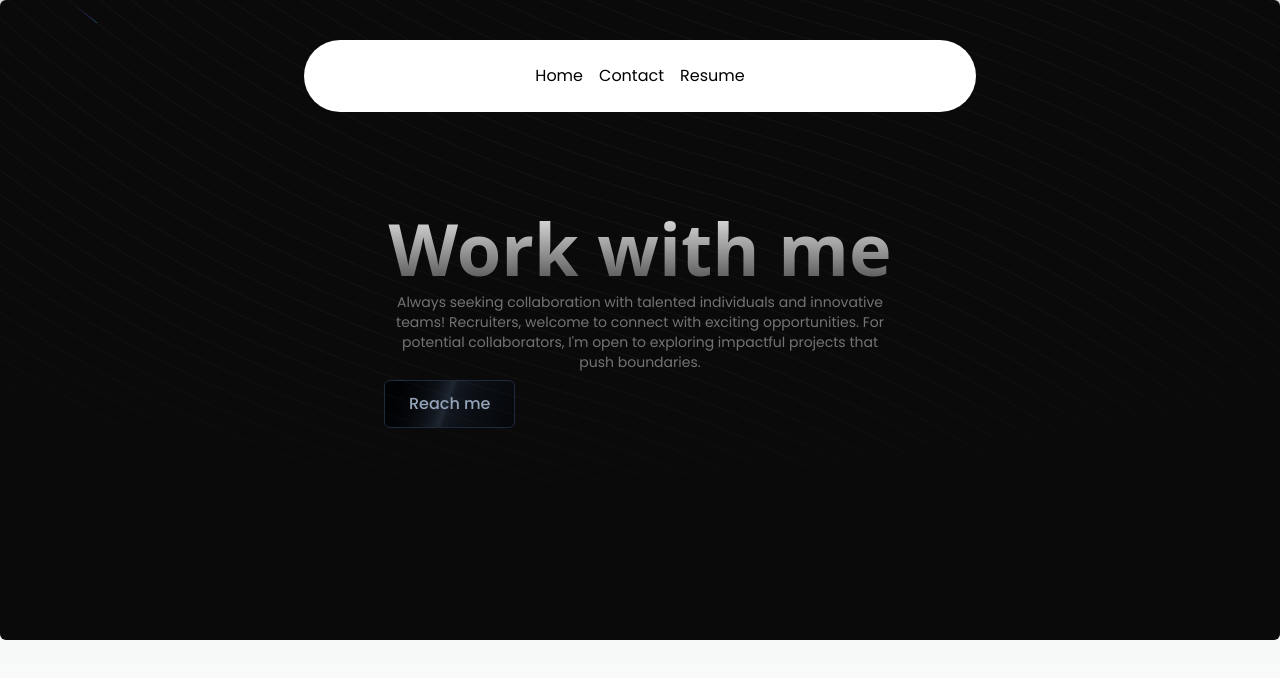
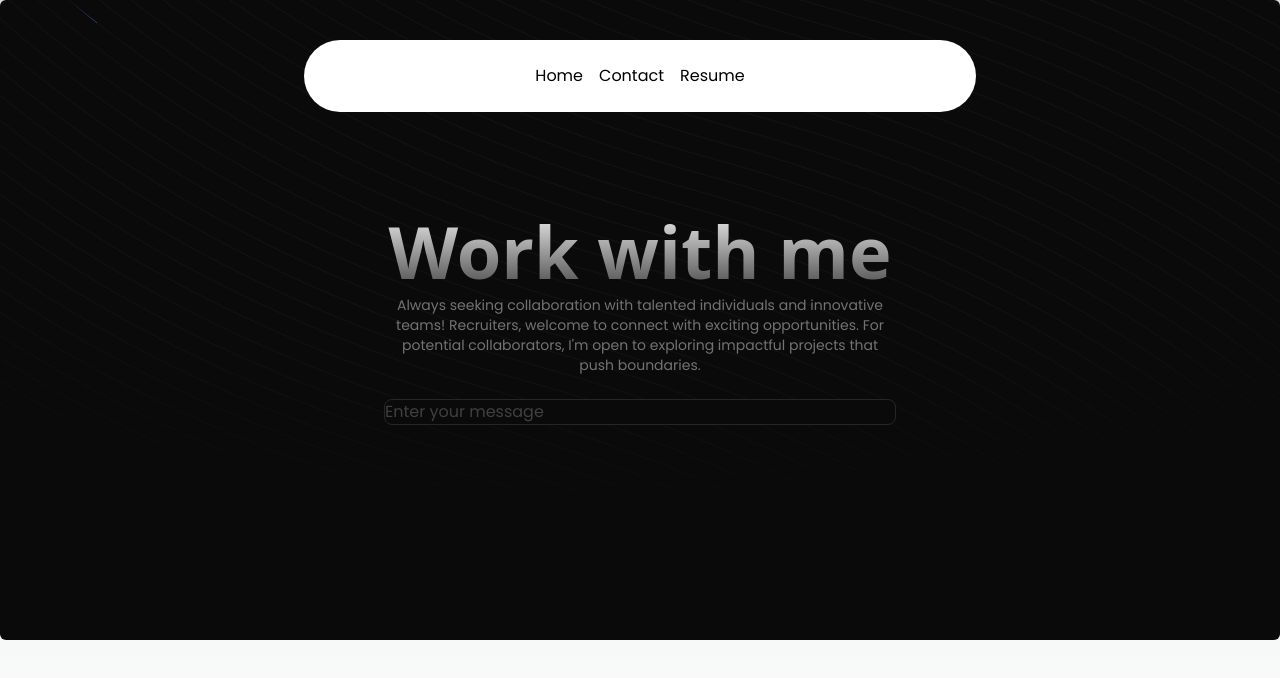
Before and after one commit to divyansharma001/portfolio, a Next.js app: page /contact in a window 1280 px wide. Shown: the top 678 px of the page. Built offline with nearby package versions, Linux system fonts and the light colour scheme.

Commit message:
Navbar fixing

```diff
--- a/src/components/Contact.tsx
+++ b/src/components/Contact.tsx
@@ -1,7 +1,6 @@
 "use client";
 import React from "react";
 import { BackgroundBeams } from "./ui/background-beams";
-import Link from "next/link";
 
 export function BackgroundBeamsDemo() {
   return (
@@ -14,12 +13,14 @@ export function BackgroundBeamsDemo() {
         <p className="text-neutral-500 max-w-lg mx-auto my-2 text-sm text-center relative z-10">
           Always seeking collaboration with talented individuals and innovative
           teams! Recruiters, welcome to connect with exciting opportunities. For
-          potential collaborators, I&apos;m open to exploring impactful projects
-          that push boundaries.
+          potential collaborators, I&apos;m open to exploring impactful projects that
+          push boundaries.
         </p>
-        <Link href={"/"} className="inline-flex h-12 animate-shimmer items-center justify-center rounded-md border border-slate-800 bg-[linear-gradient(110deg,#000103,45%,#1e2631,55%,#000103)] bg-[length:200%_100%] px-6 font-medium text-slate-400 transition-colors focus:outline-none focus:ring-2 focus:ring-slate-400 focus:ring-offset-2 focus:ring-offset-slate-50">
-          Reach me
-        </Link>
+        <input
+          type="text"
+          placeholder="Enter your message"
+          className="rounded-lg border border-neutral-800 focus:ring-2 focus:ring-teal-500  w-full relative z-10 mt-4  bg-neutral-950 placeholder:text-neutral-700"
+        />
       </div>
       <BackgroundBeams />
     </div>
--- a/src/components/ui/hero-parallax.tsx
+++ b/src/components/ui/hero-parallax.tsx
@@ -57,7 +57,7 @@ export const HeroParallax = ({
   return (
     <div
       ref={ref}
-      className="h-[300vh] py-40 overflow-hidden  antialiased relative flex flex-col self-auto [perspective:1000px] [transform-style:preserve-3d]"
+      className="h-[300vh] py-40 overflow-hidden antialiased relative flex flex-col self-auto [perspective:1000px] [transform-style:preserve-3d] xl:block sm:hidden"
     >
       <Header />
       <motion.div
@@ -105,7 +105,7 @@ export const HeroParallax = ({
 
 export const Header = () => {
   return (
-    <div className="max-w-7xl relative mx-auto py-20 md:py-40 px-4 w-full  left-0 top-0">
+    <div className="max-w-7xl relative mx-auto py-20 md:py-40 px-4 w-full left-0 top-0 xl:block sm:hidden">
       <h1 className="text-2xl md:text-7xl font-bold dark:text-white">
       Tech <br /> Stack
       </h1>
```
